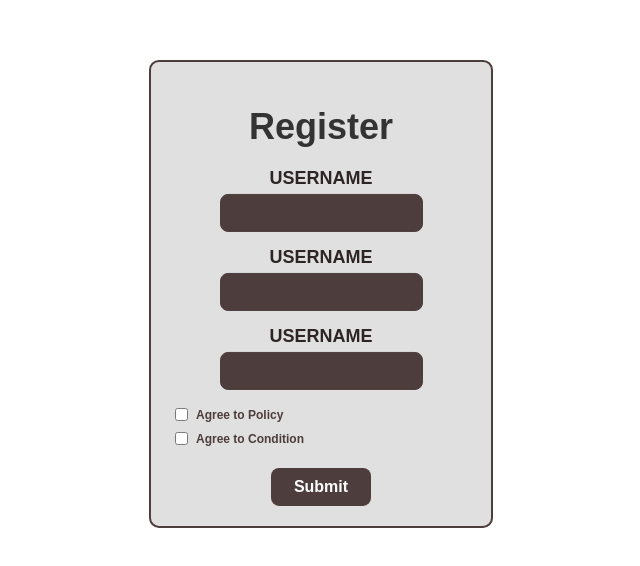
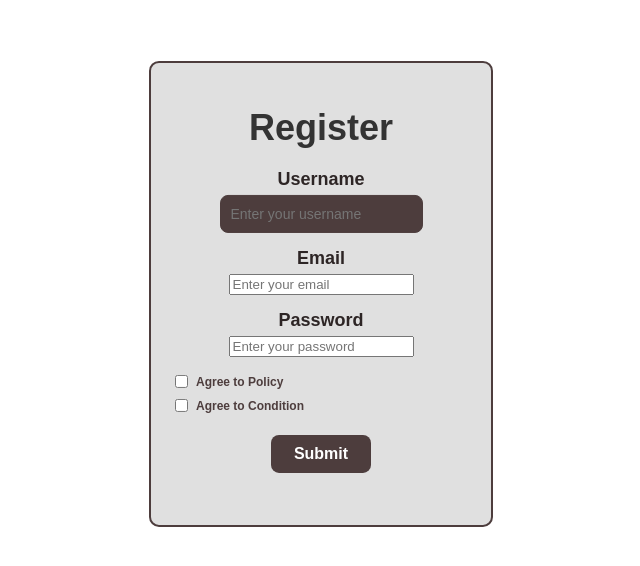
Before and after one commit to akram04O/Projects, a Vue app in the folder loginRegister page/clients/: page /register in a window 1280 px wide. Shown: the part 106-672 px from the top of the page, without its empty margins (319-959 px from the left). Built offline with nearby package versions, Linux system fonts and the light colour scheme.

Commit message:
fixing error in registration form

```diff
--- a/loginRegister page/clients/src/views/register.vue
+++ b/loginRegister page/clients/src/views/register.vue
@@ -2,11 +2,7 @@
   <div class="register-container">
     <h1>Register</h1>
     <form @submit.prevent="submitForm">
-      <div
-        v-for="(field, index) in formFields"
-        :key="index"
-        class="form-group"
-      >
+      <div v-for="(field, index) in formFields" :key="index" class="form-group">
         <label :for="field.name">{{ field.label }}</label>
         <input
           v-model="formData[field.name]"
@@ -32,6 +28,7 @@
       <!-- Submit Button -->
       <button type="submit">Submit</button>
     </form>
+    <p>{{ message }}</p>
   </div>
 </template>
 
@@ -42,29 +39,35 @@ import axios from 'axios';
 export default {
   data() {
     return {
-      username: '',
-      password: '',
       message: ''
     };
   },
   methods: {
     async register() {
       try {
+        // Log the formData to verify it's correct before sending the request
+        console.log('Form data being submitted:', this.formData);
+
         const response = await axios.post('http://localhost:3000/register', {
-          username: this.username,
-          password: this.password
+          username: this.formData.username,
+          password: this.formData.password,
         });
-        this.message = response.data.message;
+        this.message = 'User registered successfully';
+        console.log('Response:', response.data);
       } catch (error) {
         this.message = 'Registration failed';
+        console.error('Error:', error);
       }
-    }
+    },
+    submitForm() {
+      this.register(); // Directly call the register method
+    },
   },
   setup() {
     const formFields = [
-      { name: 'username', label: 'USERNAME', type: 'text', placeholder: '' },
-      { name: 'email', label: 'USERNAME', type: 'text', placeholder: '' },
-      { name: 'password', label: 'USERNAME', type: 'text', placeholder: '' },
+      { name: 'username', label: 'Username', type: 'text', placeholder: 'Enter your username' },
+      { name: 'email', label: 'Email', type: 'email', placeholder: 'Enter your email' },
+      { name: 'password', label: 'Password', type: 'password', placeholder: 'Enter your password' },
     ];
 
     const formData = reactive({
@@ -75,16 +78,9 @@ export default {
       condition: false,
     });
 
-    const submitForm = () => {
-      console.log('Form submitted:', formData);
-      // Add submission logic here
-    };
-
-    return { formFields, formData, submitForm };
+    return { formFields, formData };
   },
 };
-
-
 </script>
 
 <style scoped>
```
Also changed, not shown: 1 other file (tests, documents, lock files or other folders).
